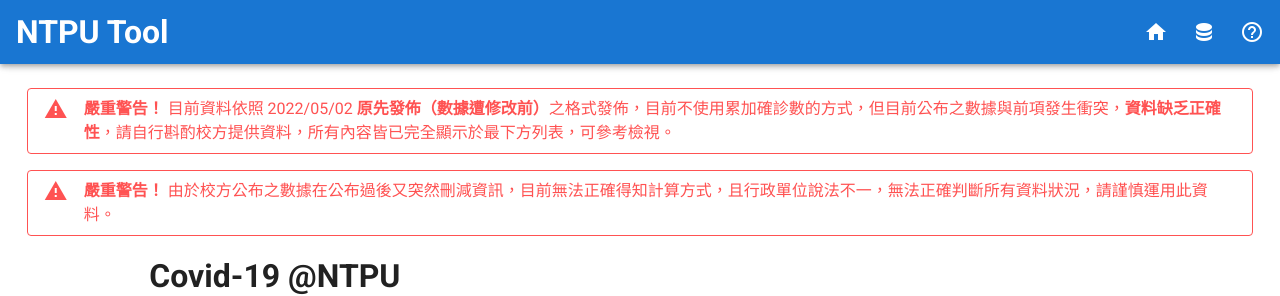
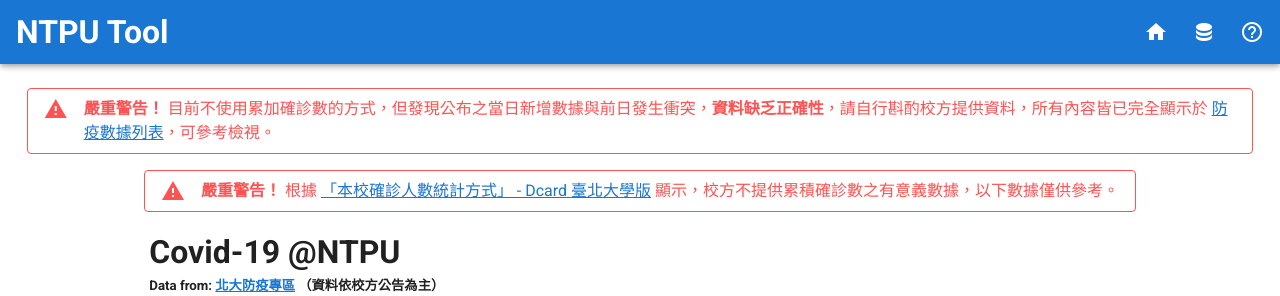
Before and after one commit to littlechintw/NTPU-Tool, a Vue app: page /covid/api in a window 1280 px wide. Shown: the top 296 px of the page. Built offline with nearby package versions, Linux system fonts and the light colour scheme; what vue-cookie, vue-google-charts, vue-json-viewer would draw is missing.

Commit message:
Fix serious alert

```diff
--- a/src/components/covidAlert.vue
+++ b/src/components/covidAlert.vue
@@ -5,13 +5,13 @@
           <v-row align="center" justify="center" length>
             <v-alert dense outlined type="error" max-height="80%">
               <strong>嚴重警告！</strong>
-              目前資料依照 2022/05/02 <strong>原先發佈（數據遭修改前）</strong>之格式發佈，目前不使用累加確診數的方式，但目前公布之數據與前項發生衝突，<strong>資料缺乏正確性</strong>，請自行斟酌校方提供資料，所有內容皆已完全顯示於最下方列表，可參考檢視。
+              目前不使用累加確診數的方式，但發現公布之當日新增數據與前日發生衝突，<strong>資料缺乏正確性</strong>，請自行斟酌校方提供資料，所有內容皆已完全顯示於 <a href="covid/list">防疫數據列表</a>，可參考檢視。
             </v-alert>
           </v-row>
           <v-row align="center" justify="center" length>
             <v-alert dense outlined type="error" max-height="80%">
               <strong>嚴重警告！</strong>
-              由於校方公布之數據在公布過後又突然刪減資訊，目前無法正確得知計算方式，且行政單位說法不一，無法正確判斷所有資料狀況，請謹慎運用此資料。
+              根據 <a href="https://www.dcard.tw/f/ntpu/p/238790018">「本校確診人數統計方式」 - Dcard 臺北大學版</a> 顯示，校方不提供累積確診數之有意義數據，以下數據僅供參考。
             </v-alert>
           </v-row>
         </v-col>
```
